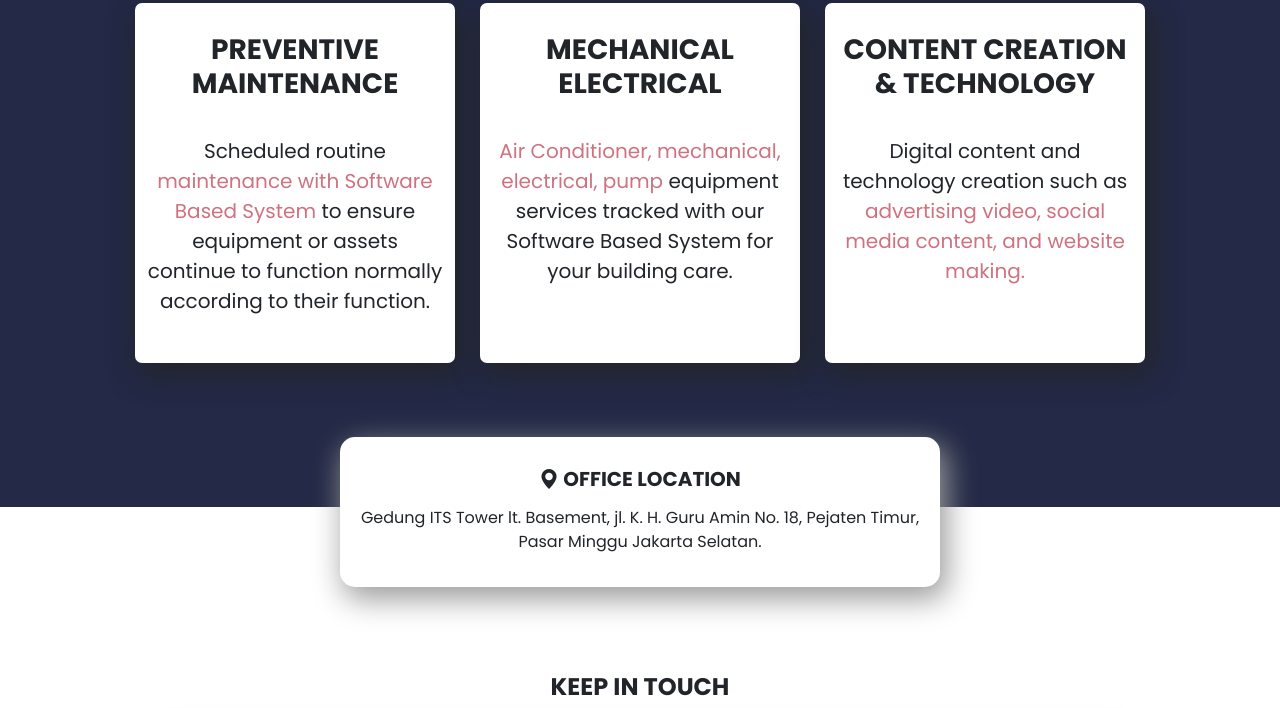
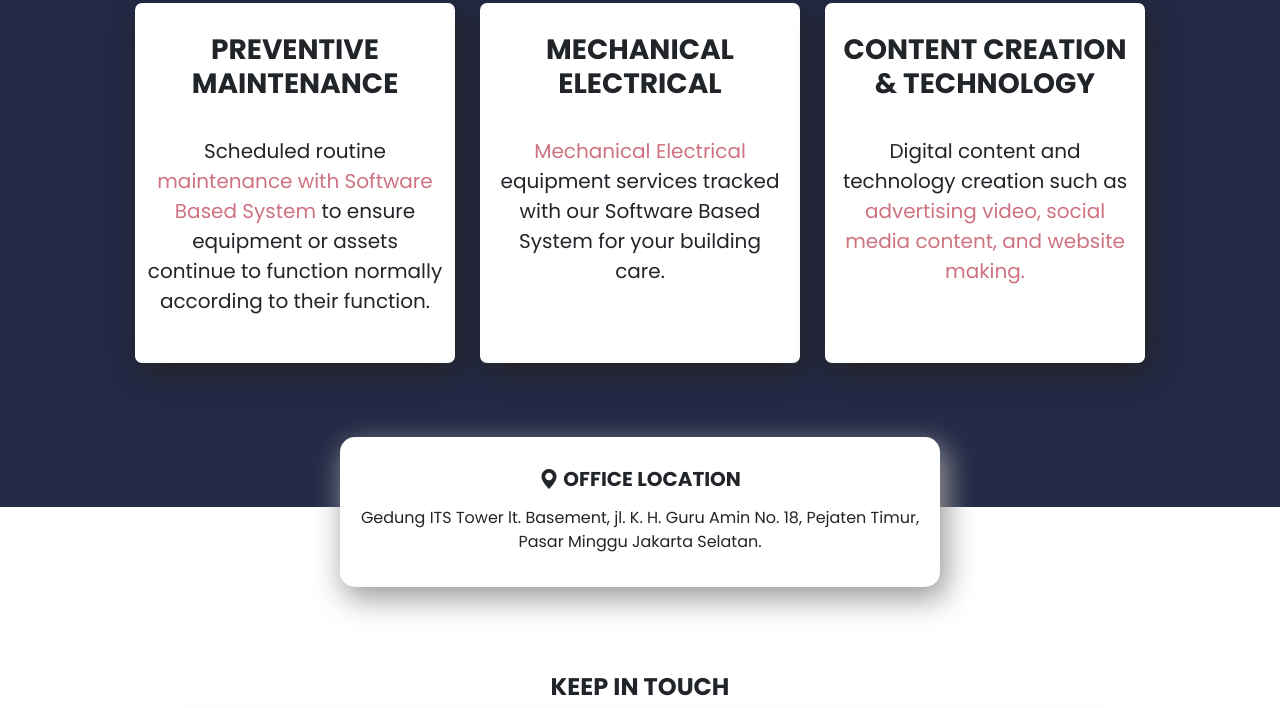
Before and after one commit to novalfatriand/companyProfile, a plain HTML site: page index.html in a window 1280 px wide. Shown: the part 858-1566 px from the top of the page. Drawn offline with nearby package versions, Linux system fonts and the light colour scheme.

Commit message:
Nechanical Electrical revision

```diff
--- a/index.html
+++ b/index.html
@@ -77,7 +77,7 @@
                 </div>
                 <div class="boxCard cardTest">
                     <h3 class="boxHeader">MECHANICAL ELECTRICAL</h3>
-                    <p class="boxParagraf"><span style="color: #cf7280;">Air Conditioner, mechanical, electrical, pump</span> equipment services tracked with our
+                    <p class="boxParagraf"><span style="color: #cf7280;">Mechanical Electrical</span> equipment services tracked with our
                     Software Based System for your building care.</p>
                 </div>
                 <div class="boxCard cardTest lastCard">
```
